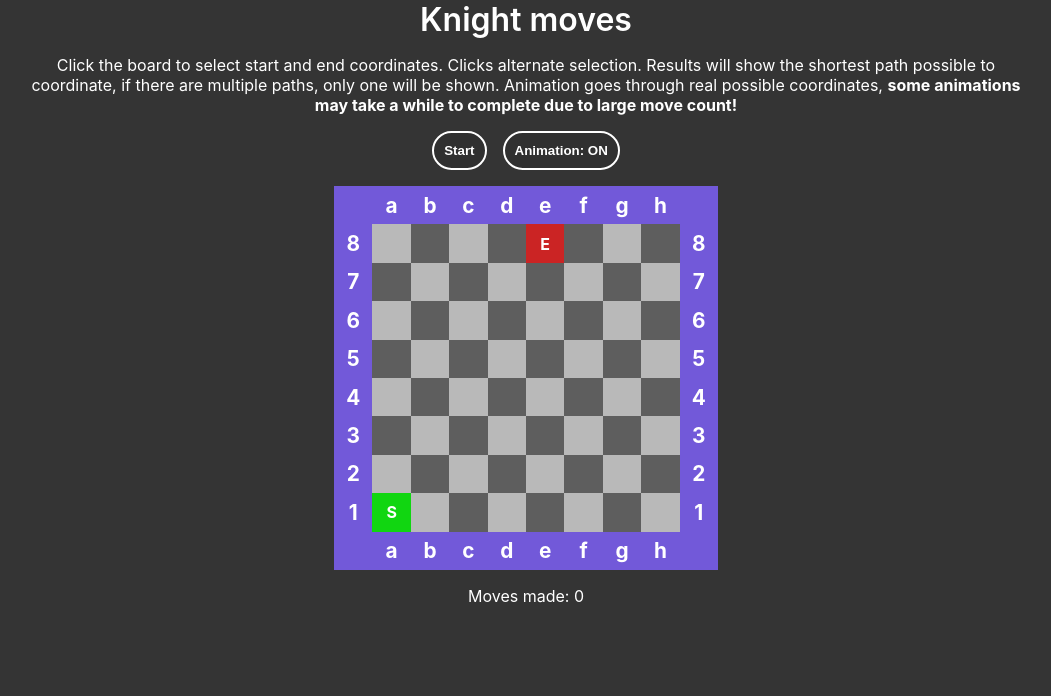
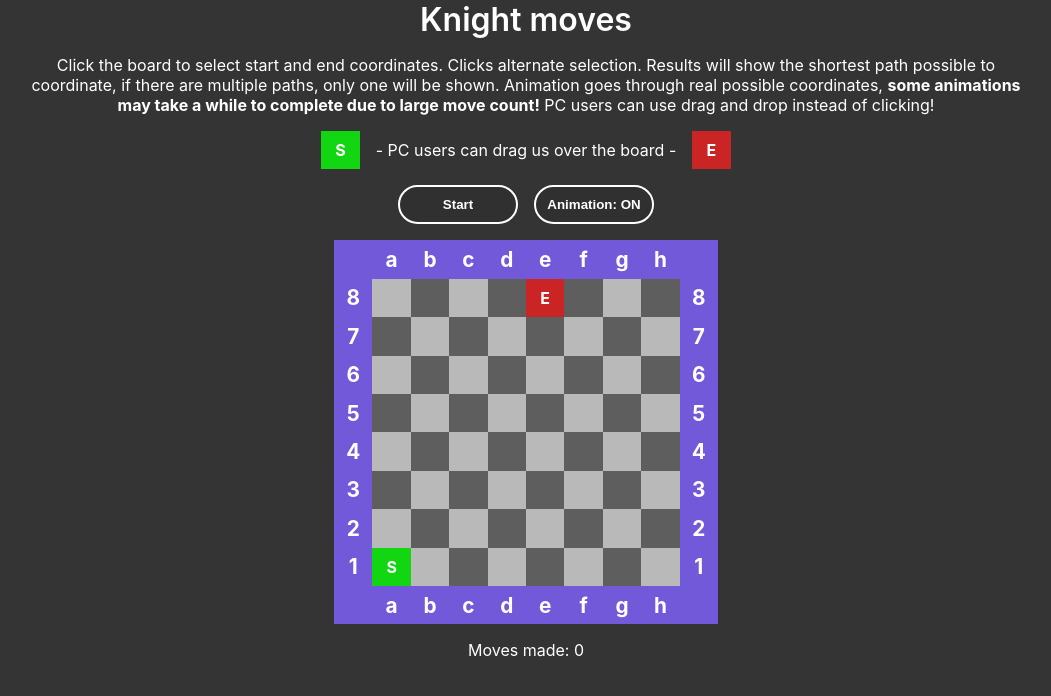
Before and after one commit to mikeski-aa/knight-moves-react, a React (Vite) app: page / in a window 1280 px wide. Shown: the top 696 px of the page, without its empty margins (114-1165 px from the left). Built offline with nearby package versions, Linux system fonts and the light colour scheme.

Commit message:
added drag and drop

```diff
--- a/src/App.css
+++ b/src/App.css
@@ -27,6 +27,7 @@ button {
   color: white;
   font-weight: 600;
   transition-duration: 0.3s;
+  width: 120px;
 }
 
 button:hover {
@@ -38,6 +39,8 @@ button:hover {
 .smallBtnDiv {
   display: flex;
   gap: 1rem;
+  justify-content: center;
+  align-items: center;
 }
 
 @media (min-width: 500px) {
@@ -45,3 +48,27 @@ button:hover {
     max-width: 80vw;
   }
 }
+
+.dragBox:hover {
+  cursor: pointer;
+}
+
+.dragBox.start {
+  background-color: rgb(17, 214, 17);
+}
+
+.dragBox.end {
+  background-color: rgb(203, 36, 36);
+}
+
+.draggables {
+  display: flex;
+  gap: 1rem;
+  align-items: center;
+}
+
+@media (max-width: 430px) {
+  .draggables {
+    display: none;
+  }
+}
--- a/src/App.jsx
+++ b/src/App.jsx
@@ -16,6 +16,7 @@ function App() {
   const [count, setCount] = useState(0);
   const [steps, setSteps] = useState([]);
   const [noOfMoves, setNoOfMoves] = useState(0);
+
   const letters = {
     0: "a",
     1: "b",
@@ -26,6 +27,8 @@ function App() {
     6: "g",
     7: "h",
   };
+  const [dragItem, setDragItem] = useState(null);
+  const [currentlyOver, setCurrentlyOver] = useState(null);
 
   // it would be super cool if a brief animation played showing all moves that were tried!!!
   const handleGameStart = () => {
@@ -100,6 +103,20 @@ function App() {
     }
   };
 
+  const handleDragStartStart = (e) => {
+    setDragItem("start");
+  };
+
+  const handleDragStartEnd = (e) => {
+    setDragItem("end");
+  };
+
+  const handleDrop = (e) => {
+    e.preventDefault();
+    console.log("test");
+    console.log(currentlyOver);
+  };
+
   return (
     <div className="mainContainer">
       <div className="heading">Knight moves</div>
@@ -110,23 +127,28 @@ function App() {
         through real possible coordinates,{" "}
         <b>
           some animations may take a while to complete due to large move count!
-        </b>
+        </b>{" "}
+        PC users can use drag and drop instead of clicking!
       </div>
-      {/* <div className="coordSelected">
-        <div className="testStart">
-          <div className="textCoord">Start coord:</div>{" "}
-          <div className="coordDiv">
-            [{startCoord[0]}, {startCoord[1]}]
-          </div>
+      <div className="draggables">
+        <div
+          className="dragBox start"
+          draggable
+          onDragStart={(e) => handleDragStartStart(e)}
+          onDrop={(e) => handleDrop(e)}
+        >
+          S
         </div>
-        <div className="testEnd">
-          <div className="textCoord">End coord:</div>
-          <div className="coordDiv">
-            {" "}
-            [{endCoord[0]}, {endCoord[1]}]
-          </div>
+        - PC users can drag us over the board -
+        <div
+          className="dragBox end"
+          draggable
+          onDragStart={(e) => handleDragStartEnd(e)}
+          onDrop={(e) => handleDrop(e)}
+        >
+          E
         </div>
-      </div> */}
+      </div>
 
       <div className="smallBtnDiv">
         <button className="startBtn" onClick={() => handleGameStart()}>
@@ -153,6 +175,8 @@ function App() {
           setCount,
           running,
           handleBoardReset,
+          dragItem,
+          setCurrentlyOver,
         }}
       >
         <div className="gameboard">
--- a/src/components/IndividualTile.jsx
+++ b/src/components/IndividualTile.jsx
@@ -83,11 +83,45 @@ function IndividualTile(props) {
     }
   }, [globalContext.testArray]);
 
+  const handleDragEnter = () => {
+    globalContext.handleBoardReset();
+    console.log(props.item, globalContext.dragItem);
+    globalContext.setCurrentlyOver(props.item);
+    if (globalContext.dragItem === "start") {
+      setSelectedBox("startLocation");
+      globalContext.setStartCoord(props.item);
+    } else if (globalContext.dragItem === "end") {
+      setSelectedBox("endLocation");
+      globalContext.setEndCoord(props.item);
+    }
+  };
+
+  const handleDragExit = (e) => {
+    console.log("exitting now");
+    e.preventDefault();
+    setSelectedBox(undefined);
+  };
+
+  const handleDrop = () => {
+    console.log(props.item);
+    if (globalContext.dragItem === "start") {
+      setSelectedBox("startLocation");
+      globalContext.setStartCoord(props.item);
+    } else if (globalContext.dragItem === "end") {
+      setSelectedBox("endLocation");
+      globalContext.setEndCoord(props.item);
+    }
+  };
+
   return (
     <>
       <div
         className={`tile ${boxType} ${selectedBox} ${animateBox}`}
+        onDragEnter={handleDragEnter}
+        onDrop={handleDrop}
+        onDragLeave={(e) => handleDragExit(e)}
         onClick={handleBoxClick}
+        onDragOver={(e) => e.preventDefault(e)}
       >
         {selectedBox === "startLocation" ? "S" : undefined}
         {selectedBox === "endLocation" ? "E" : undefined}
--- a/src/styles/individualtile.css
+++ b/src/styles/individualtile.css
@@ -1,4 +1,5 @@
-.tile {
+.tile,
+.dragBox {
   height: 5vw;
   width: 5vw;
   display: flex;
@@ -60,7 +61,8 @@
 
 @media (max-width: 500px) {
   .tile,
-  .numberBorderItem {
+  .numberBorderItem,
+  .dragBox {
     height: 8vw;
     width: 8vw;
   }
@@ -68,7 +70,8 @@
 
 @media (min-width: 1000px) {
   .tile,
-  .numberBorderItem {
+  .numberBorderItem,
+  .dragBox {
     height: 3vw;
     width: 3vw;
   }
```
